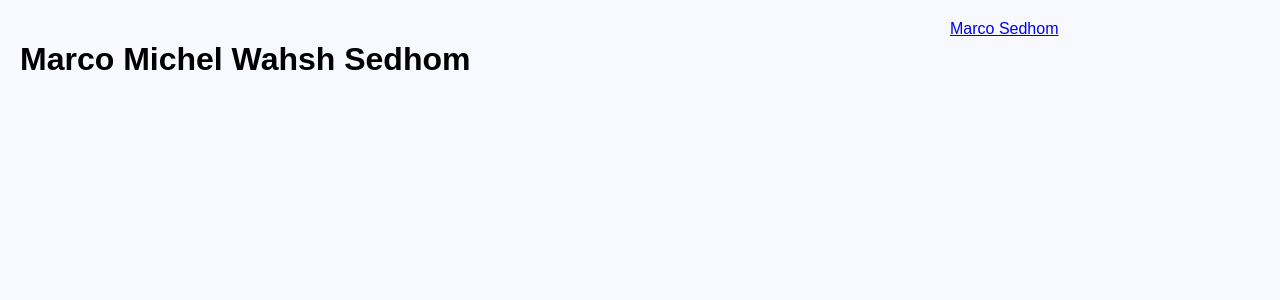
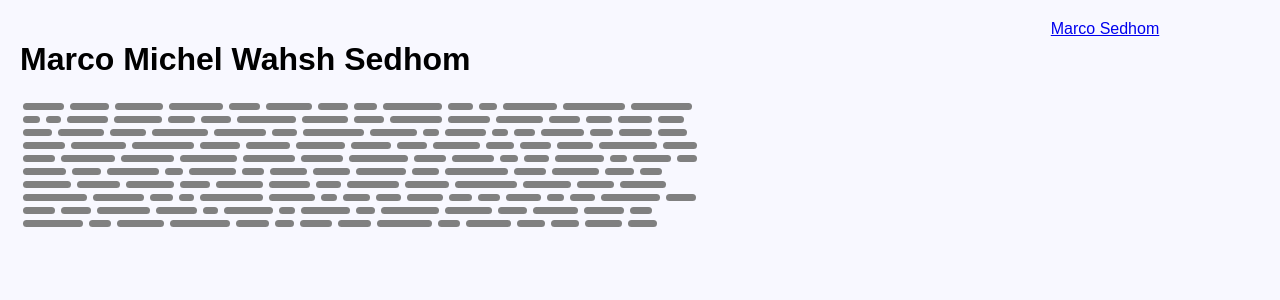
Before and after one commit to marcomws/marco-sedhom-resume, a React (Create React App) app: page / in a window 1280 px wide. Shown: the top 300 px of the page. Built offline with nearby package versions, Linux system fonts and the light colour scheme.

Commit message:
edit styling

```diff
--- a/src/components/main-section.js
+++ b/src/components/main-section.js
@@ -1,6 +1,8 @@
 import React, { Component } from "react";
 
 import MyName from "./main/my-name.js";
+import DescriptionContainer from "./main/description-container.js";
+import { DESCRIPTION_WORDS_LENGTH } from "../shared/constants.js";
 
 export default class MainSection extends Component {
 
@@ -12,6 +14,7 @@ export default class MainSection extends Component {
     return (
       <div className="main-section">
         <MyName/>
+        <DescriptionContainer wordsLength={ DESCRIPTION_WORDS_LENGTH }/>
       </div>
     );
   }
--- /dev/null
+++ b/src/components/main/description-container.js
@@ -0,0 +1,16 @@
+import React from "react";
+
+import { createArrayWithRandomValues } from "../../shared/supporting-functions.js";
+
+export default function DescriptionContainer({wordsLength}) {
+
+  let words = createArrayWithRandomValues(wordsLength, 1, 50);
+
+  return (
+    <div className="description-container">
+      {
+        words.map(w => <span className="word" style={{minWidth: w + "px"}}></span>)
+      }
+    </div>
+  );
+}
--- a/src/shared/constants.js
+++ b/src/shared/constants.js
@@ -1,2 +1,4 @@
 export const LEGAL_NAME = "Marco Michel Wahsh Sedhom";
 export const SHORT_NAME = "Marco Sedhom";
+
+export const DESCRIPTION_WORDS_LENGTH = 150;
--- a/src/shared/supporting-functions.js
+++ b/src/shared/supporting-functions.js
@@ -14,3 +14,18 @@ export function useScript(url, props) {
     }
   }, [url]);
 };
+
+export function randomFromRange(min, max, decimals = 0) {
+  let _decimals = Math.pow(10, decimals)
+  let _min = min * _decimals;
+  let _max = max * _decimals;
+  let _range = _max - _min + 1;
+  let random = Math.floor(Math.random() * _range + _min) / _decimals;
+  return random;
+}
+
+export function createArrayWithRandomValues(length, min, max) {
+  return Array.from({ length: length }, (v) =>
+    randomFromRange(min, max)
+  );
+}
--- a/src/styles/common.scss
+++ b/src/styles/common.scss
@@ -1 +1,70 @@
-$page_background: #f8f8ff;
+//--- COMMON VARIABLES ---//
+$small--device--width: 576px;
+$large--device--width: 900px;
+
+$page--margin: 0px;
+$page--padding: 20px;
+$page--font-family: sans-serif;
+$page--background-color: #f8f8ff;
+
+$my-resume-page--display: flex;
+
+$my-name--display: flex;
+$my-name--justify-content: start;
+$my-name--text-align: center;
+
+$description-container--display: flex;
+$description-container--flex-flow: row wrap;
+$description-container--margin-bottom: 30px;
+
+$word--height: 7px;
+$word--line-height: 7px;
+$word--margin: 3px;
+$word--padding: 0px 7px;
+$word--background-color: gray;
+$word--border-radius: 7px;
+
+$linkedin-badge--display: flex;
+$linkedin-badge--justify-content: center;
+
+//--- LARGE DEVICE VARIABLES ---//
+$large--my-resume-page--flex-flow: row;
+$large--main-section--flex: 3;
+$large--links-section--flex: 1;
+$large--description-container--width: 75%;
+
+//--- SMALL DEVICE VARIABLES ---//
+$small--my-resume-page--flex-flow: column;
+$small--main-section--flex: auto;
+$small--links-section--flex: auto;
+$small--description-container--width: 85%;
+
+//--- COMMON STYLES ---//
+.my-name {
+  display: $my-name--display;
+  justify-content: $my-name--justify-content;
+
+  > * {
+  text-align: $my-name--text-align !important;
+  }
+}
+
+.description-container {
+  display: $description-container--display;
+  flex-flow: $description-container--flex-flow;
+  margin-bottom: $description-container--margin-bottom;
+}
+
+.word {
+  height: $word--height;
+  line-height: $word--line-height;
+  margin: $word--margin;
+  padding: $word--padding;
+  background-color: $word--background-color;
+  border-radius: $word--border-radius;
+}
+
+.linkedin-badge {
+  display: $linkedin-badge--display;
+  justify-content: $linkedin-badge--justify-content;
+}
--- a/src/styles/large-devices-style.scss
+++ b/src/styles/large-devices-style.scss
@@ -1,20 +1,16 @@
 .my-resume-page {
-  display: flex;
-  flex-flow: row;
+  display: $my-resume-page--display;
+  flex-flow: $large--my-resume-page--flex-flow;
 }
 
 .main-section {
-  flex: 3;
+  flex: $large--main-section--flex;
 }
 
-.my-name {
-
+.links-section {
+  flex: $large--links-section--flex;
 }
 
-.links-section{
-  flex: 1;
+.description-container {
+  width: $large--description-container--width;
 }
-
-.linkedin-badge {
-
-}
--- a/src/styles/small-devices-style.scss
+++ b/src/styles/small-devices-style.scss
@@ -1,20 +1,16 @@
 .my-resume-page {
-  display: flex;
-  flex-flow: column wrap;
+  display: $my-resume-page--display;
+  flex-flow: $small--my-resume-page--flex-flow;
 }
 
 .main-section {
-
+  flex: $small--main-section--flex;
 }
 
-.my-name {
-
+.links-section {
+  flex: $small--links-section--flex;
 }
 
-.links-section{
-
+.description-container {
+  width: $small--description-container--width;
 }
-
-.linkedin-badge {
-
-}
--- a/src/styles/style.scss
+++ b/src/styles/style.scss
@@ -1,18 +1,36 @@
 @import "./common.scss";
 
 body {
-  margin: 0;
-  padding: 20px;
-  font-family: sans-serif;
-  background: $page_background;
+  margin: $page--margin;
+  padding: $page--padding;
+  font-family: $page--font-family;
+  background-color: $page--background-color;
 }
 
-// Small devices (landscape phones, 576px and up to 900)
-@media screen and (min-width: 576px) and (max-width: 900px) {
+.description-container {
+  display: $description-container--display;
+  flex-flow: $description-container--flex-flow;
+  margin-bottom: $description-container--margin-bottom;
+}
+
+.word {
+  height: $word--height;
+  line-height: $word--line-height;
+  margin: $word--margin;
+  padding: $word--padding;
+  background-color: $word--background-color;
+  border-radius: $word--border-radius;
+}
+
+.linkedin-badge {
+  display: $linkedin-badge--display;
+  justify-content: $linkedin-badge--justify-content;
+}
+
+@media screen and (min-width: $small--device--width) and (max-width: calc(var($large--device--width) - 1px)) {
   @import "./small-devices-style.scss";
- }
+}
 
-// Large devices (desktops, 901px and up)
-@media screen and (min-width: 901px) {
+@media screen and (min-width: $large--device--width) {
   @import "./large-devices-style.scss";
- }
+}
```
Also changed, not shown: src/components/main/bla-bla-bla.js (added, +16 -0 lines).
